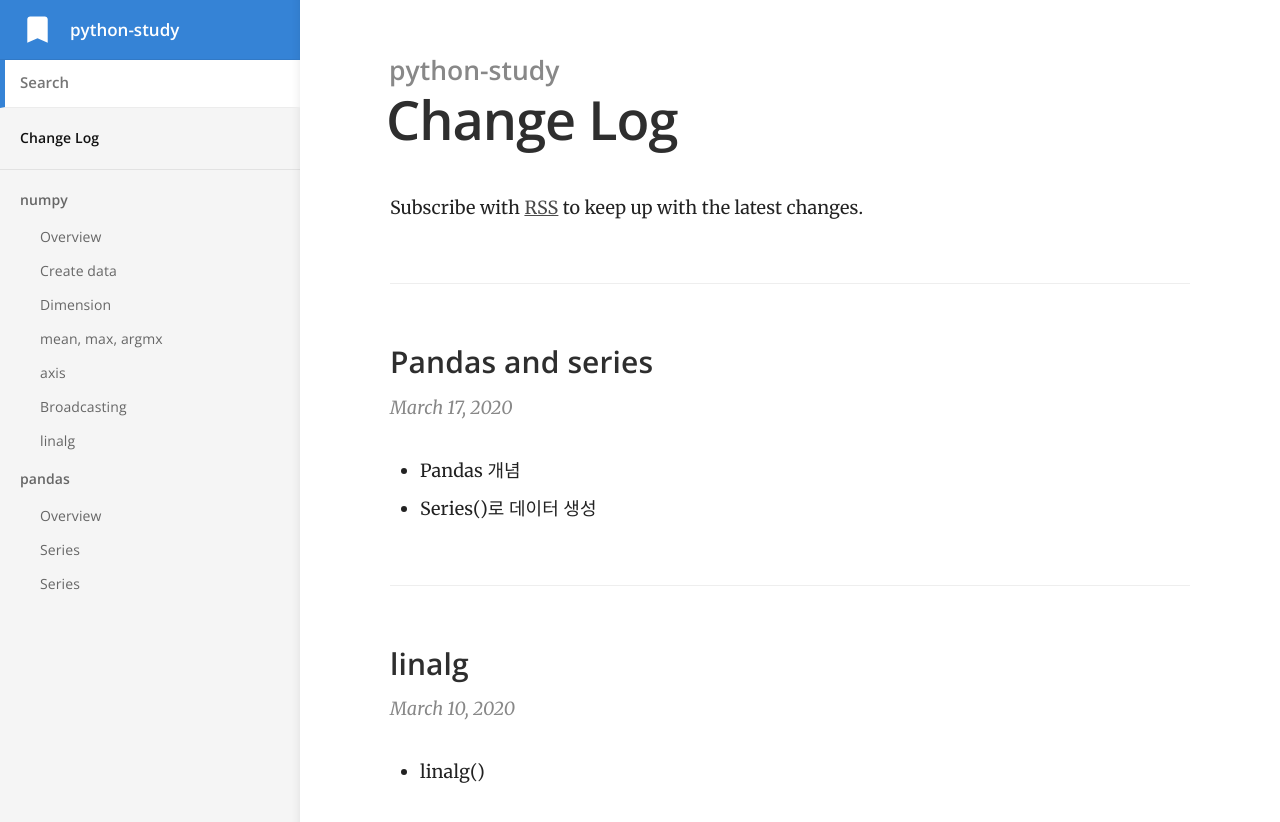
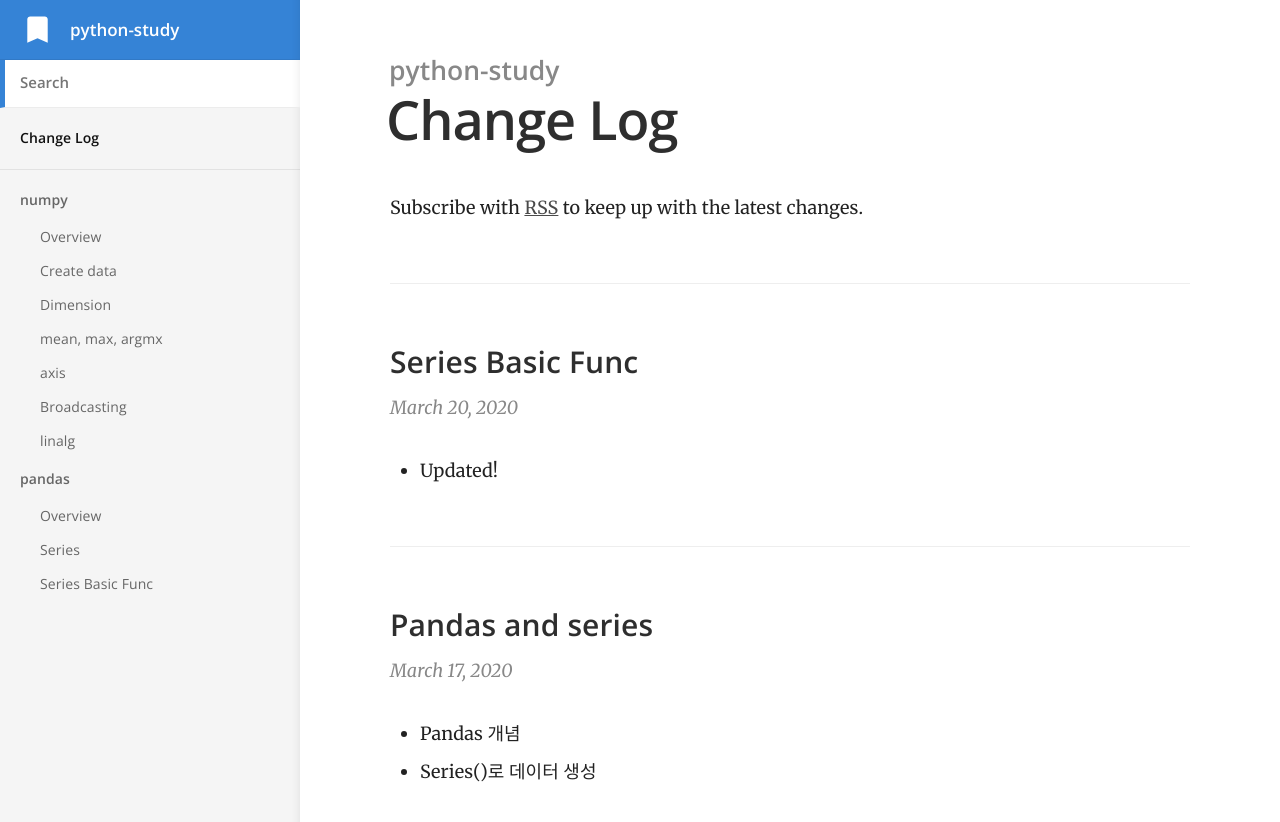
Before and after one commit to jongeunShin95/python-study, a Jekyll site: the page built from index.html, in a window 1280 px wide and 900 px high. Shown: the top 822 px of the window. Built offline with Jekyll 4.4.1, drawn with Linux system fonts in a browser that asks for light colours.

Commit message:
add pandas series basic func

```diff
--- a/_docs/pandas/Series Basic Func.md
+++ b/_docs/pandas/Series Basic Func.md
@@ -1,5 +1,5 @@
 ---
-title: Series
+title: Series Basic Func
 category: pandas
 order: 3
 ---
```
Also changed, not shown: _posts/2020-03-20-series-basic-func.md (added, +5 -0 lines).
